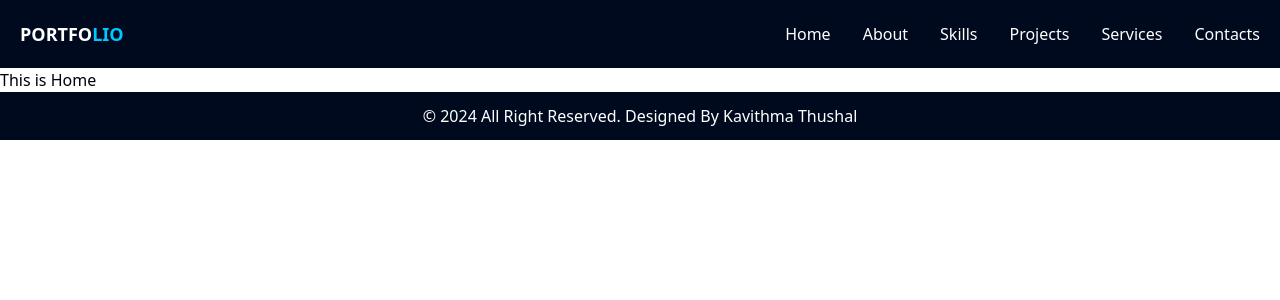
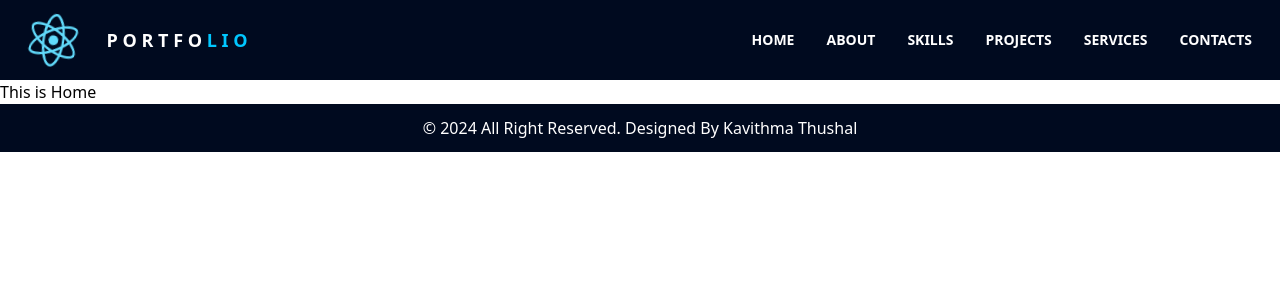
Before and after one commit to Kavithma-Thushal/My-Portfolio-React, a React (Create React App) app: page / in a window 1280 px wide. Shown: the top 300 px of the page. Built offline with nearby package versions, Linux system fonts and the light colour scheme.

Commit message:
Navbar Refactored

```diff
--- a/public/index.html
+++ b/public/index.html
@@ -3,6 +3,7 @@
 <head>
     <meta charset="UTF-8">
     <meta name="viewport" content="width=device-width, user-scalable=no, initial-scale=1.0">
+    <link rel="icon" href="../src/logo.svg">
     <title>My-Portfolio-React</title>
 </head>
 
--- a/src/App.tsx
+++ b/src/App.tsx
@@ -1,7 +1,7 @@
 import './App.css';
-import {Navbar} from "./Components/Navbar/Navbar";
-import {Home} from "./Components/Home/Home";
-import {Footer} from "./Components/Footer/Footer";
+import {Navbar} from "./components/Navbar/Navbar";
+import {Home} from "./components/Home/Home";
+import {Footer} from "./components/Footer/Footer";
 
 function App() {
     return (
--- a/src/Components/Navbar/Navbar.tsx
+++ /dev/null
@@ -1,19 +0,0 @@
-export function Navbar() {
-    return (
-        <nav className="bg-darkBlue text-white p-5">
-            <div className="container mx-auto flex justify-between items-center">
-                <a href="https://github.com/Kavithma-Thushal" target={"_blank"}>
-                    <div className="text-lg font-semibold">PORTFO<span className={"text-neonBlue"}>LIO</span></div>
-                </a>
-                <div className="space-x-8">
-                    <a href="#home" className="hover:text-neonBlue transition-colors duration-300">Home</a>
-                    <a href="#about" className="hover:text-neonBlue transition-colors duration-300">About</a>
-                    <a href="#skills" className="hover:text-neonBlue transition-colors duration-300">Skills</a>
-                    <a href="#projects" className="hover:text-neonBlue transition-colors duration-300">Projects</a>
-                    <a href="#services" className="hover:text-neonBlue transition-colors duration-300">Services</a>
-                    <a href="#contacts" className="hover:text-neonBlue transition-colors duration-300">Contacts</a>
-                </div>
-            </div>
-        </nav>
-    );
-}
--- /dev/null
+++ b/src/components/Navbar/Navbar.css
@@ -0,0 +1,19 @@
+.Nav-logo {
+    height: 8vmin;
+    pointer-events: none;
+}
+
+@media (prefers-reduced-motion: no-preference) {
+    .Nav-logo {
+        animation: Nav-logo-spin infinite 20s linear;
+    }
+}
+
+@keyframes Nav-logo-spin {
+    from {
+        transform: rotate(0deg);
+    }
+    to {
+        transform: rotate(360deg);
+    }
+}
--- /dev/null
+++ b/src/components/Navbar/Navbar.tsx
@@ -0,0 +1,26 @@
+import logo from "../../logo.svg";
+import "./Navbar.css";
+
+export function Navbar() {
+    return (
+        <nav className="bg-darkBlue text-white p-2 pr-7">
+            <div className="container mx-auto flex justify-between items-center">
+                <a href="https://github.com/Kavithma-Thushal" target="_blank" rel="noopener noreferrer">
+                    <div className="flex items-center">
+                        <img src={logo} className="Nav-logo mr-2" alt="Nav-logo"/>
+                        <div className="text-lg font-bold">P O R T F O <span className="text-neonBlue">L I O</span>
+                        </div>
+                    </div>
+                </a>
+                <div className="space-x-8 text-sm font-semibold">
+                    <a href="#home" className="hover:text-neonBlue transition-colors duration-300">HOME</a>
+                    <a href="#about" className="hover:text-neonBlue transition-colors duration-300">ABOUT</a>
+                    <a href="#skills" className="hover:text-neonBlue transition-colors duration-300">SKILLS</a>
+                    <a href="#projects" className="hover:text-neonBlue transition-colors duration-300">PROJECTS</a>
+                    <a href="#services" className="hover:text-neonBlue transition-colors duration-300">SERVICES</a>
+                    <a href="#contacts" className="hover:text-neonBlue transition-colors duration-300">CONTACTS</a>
+                </div>
+            </div>
+        </nav>
+    );
+}
```
Also changed, not shown: src/components/Footer/Footer.tsx (renamed from src/Components/Footer/Footer.tsx), src/components/Home/Home.tsx (renamed from src/Components/Home/Home.tsx), src/logo.svg (added), 5 other files (tests, documents, lock files or other folders).
